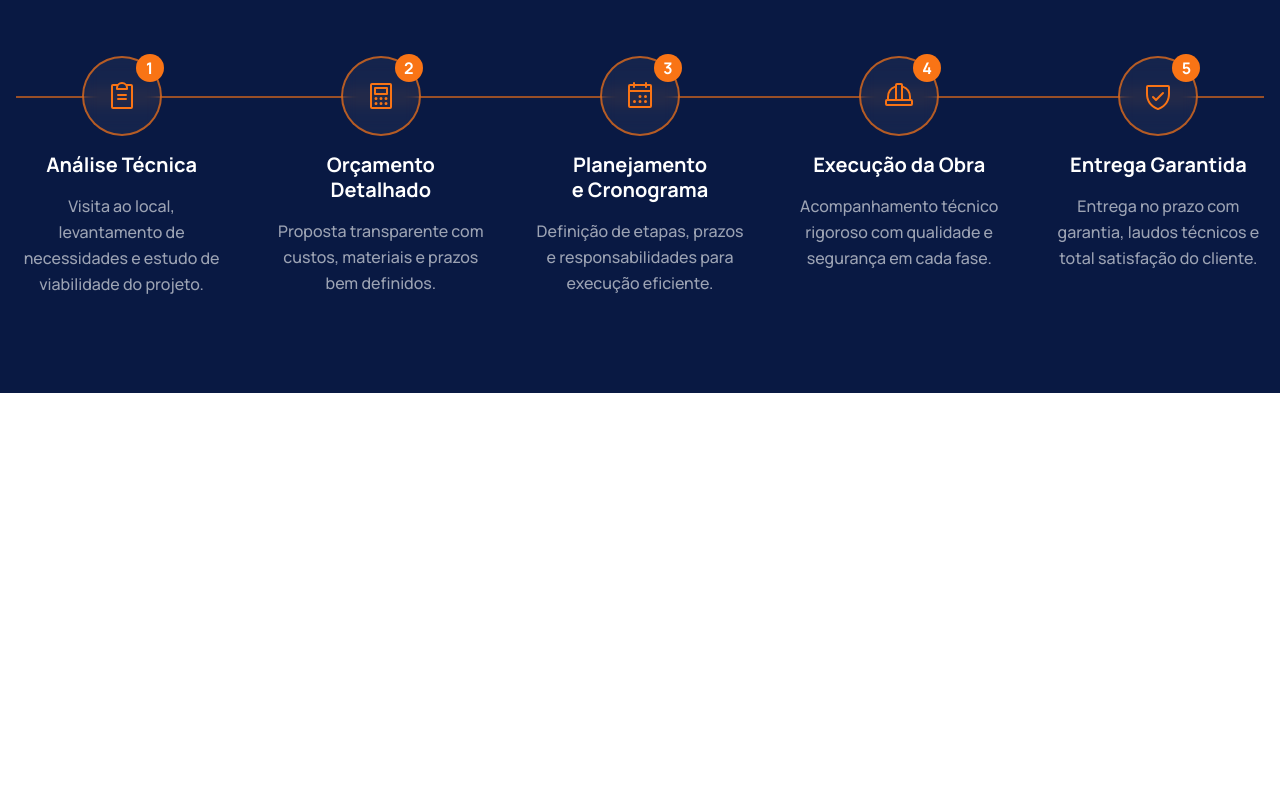
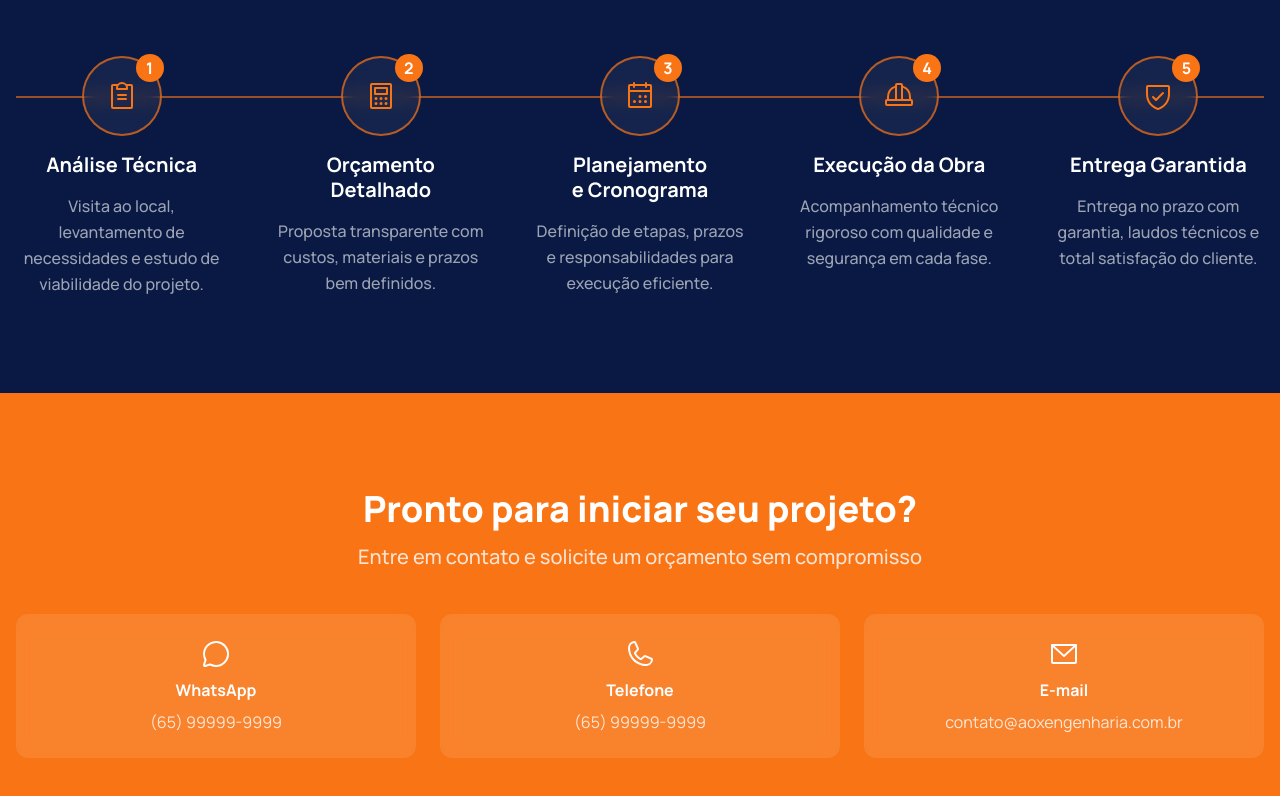
Before and after one commit to levyprado/aox-engenharia, a Next.js app: page / in a window 1280 px wide. Shown: the part 3184-3980 px from the top of the page. Before the commit the page ends 3577 px from the top, so only its background shows below. Built offline with nearby package versions, Linux system fonts and the light colour scheme.

Commit message:
feat: integrate contact section into home page

```diff
--- a/src/app/page.tsx
+++ b/src/app/page.tsx
@@ -1,5 +1,6 @@
 import Header from '@/components/layout/header'
 import About from '@/components/sections/about'
+import Contact from '@/components/sections/contact'
 import Hero from '@/components/sections/hero'
 import Projects from '@/components/sections/projects'
 import Services from '@/components/sections/services'
@@ -15,6 +16,7 @@ export default function HomePage() {
         <About id='sobre' />
         <Projects id='projetos' />
         <Steps />
+        <Contact id='contato' />
       </main>
       <footer></footer>
     </>
```
